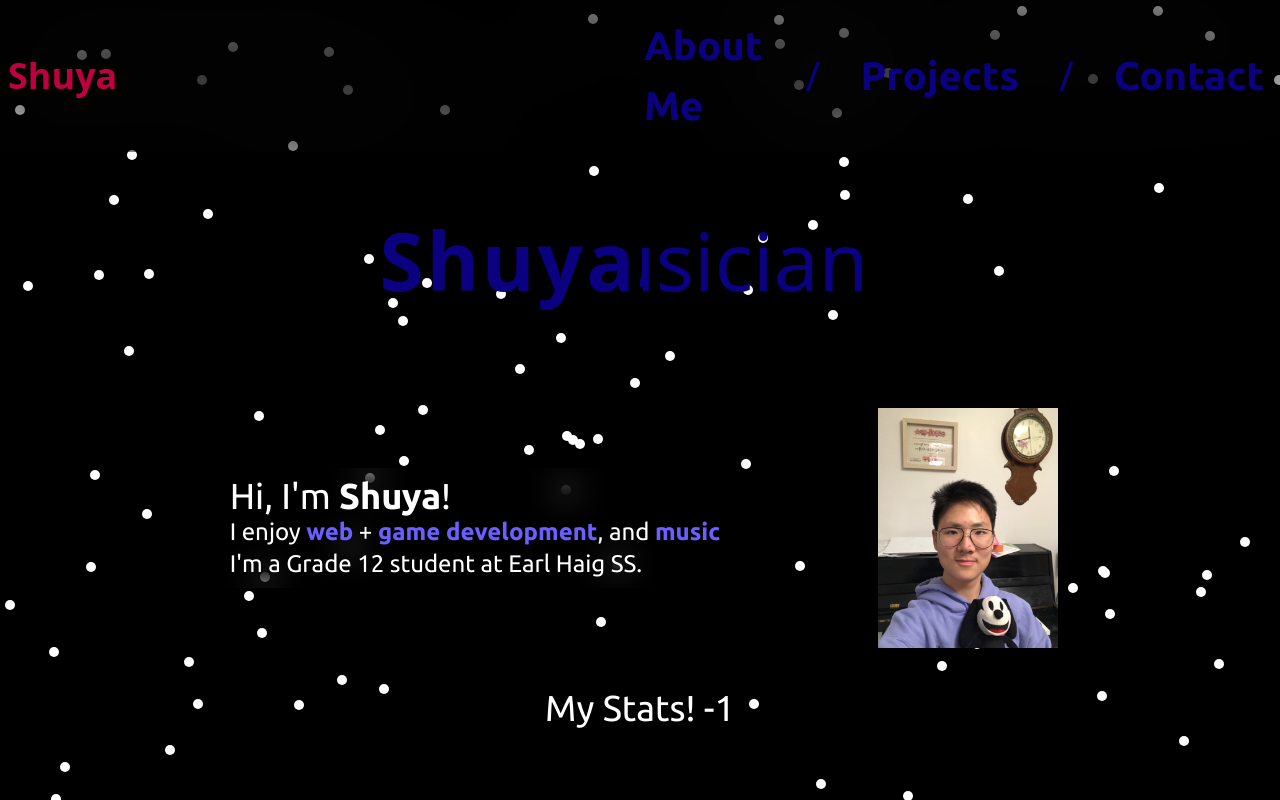
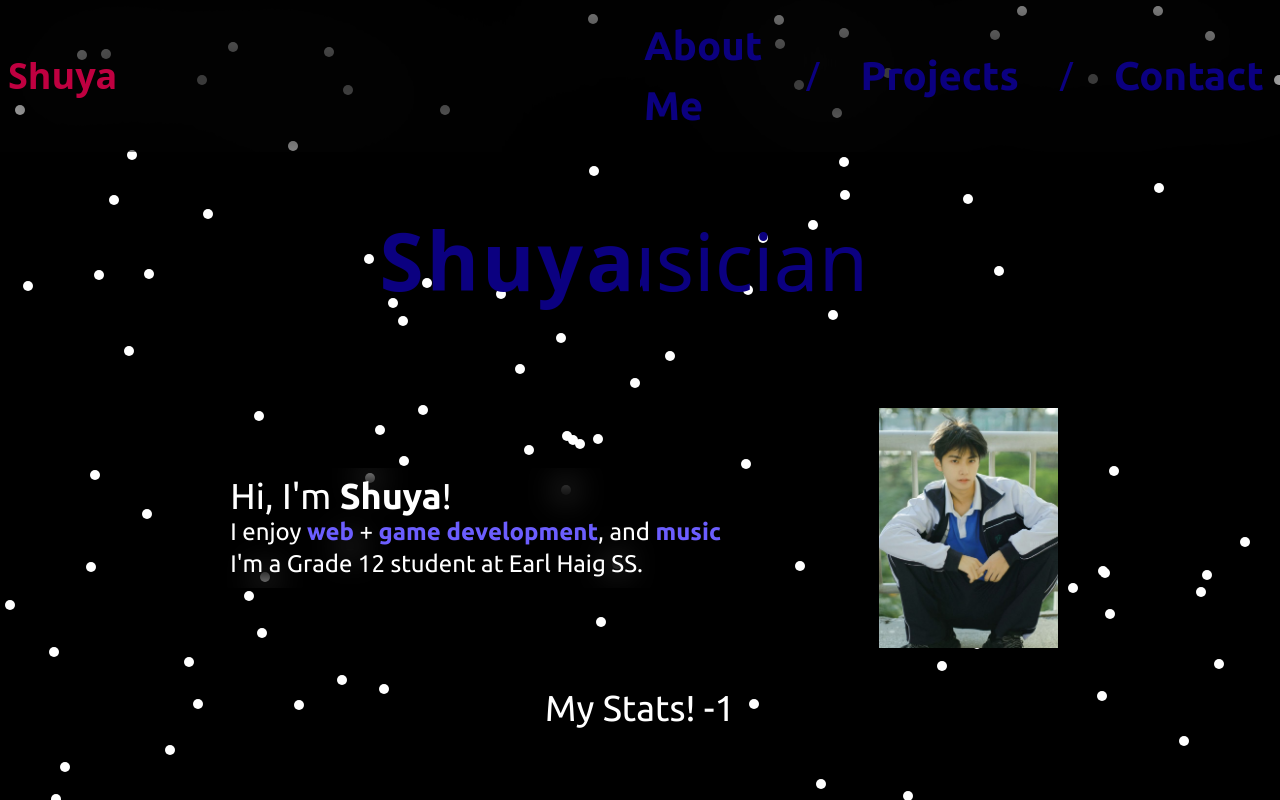
Before and after one commit to BidMusician/Portfolio, a React (Create React App) app: page / in a window 1280 px wide. Built offline with nearby package versions, Linux system fonts and the light colour scheme; no server answers.

Commit message:
update about me

```diff
--- a/src/components/AboutMe.jsx
+++ b/src/components/AboutMe.jsx
@@ -1,5 +1,6 @@
 import React from 'react'
 import temp_pfp from '../assets/images/temp_pfp.jpeg';
+import pfp from '../assets/images/physique.jpg';
 
 const AboutMe = () => {
   return (
@@ -13,7 +14,7 @@
               <p className="text-2xl">I'm a Grade 12 student at Earl Haig SS.</p>
             </div>
             <div className="">
-              <img src={temp_pfp} className="h-30vh"/>
+              <img src={pfp} className="h-30vh"/>
             </div>
         </div>
       </div>
```
